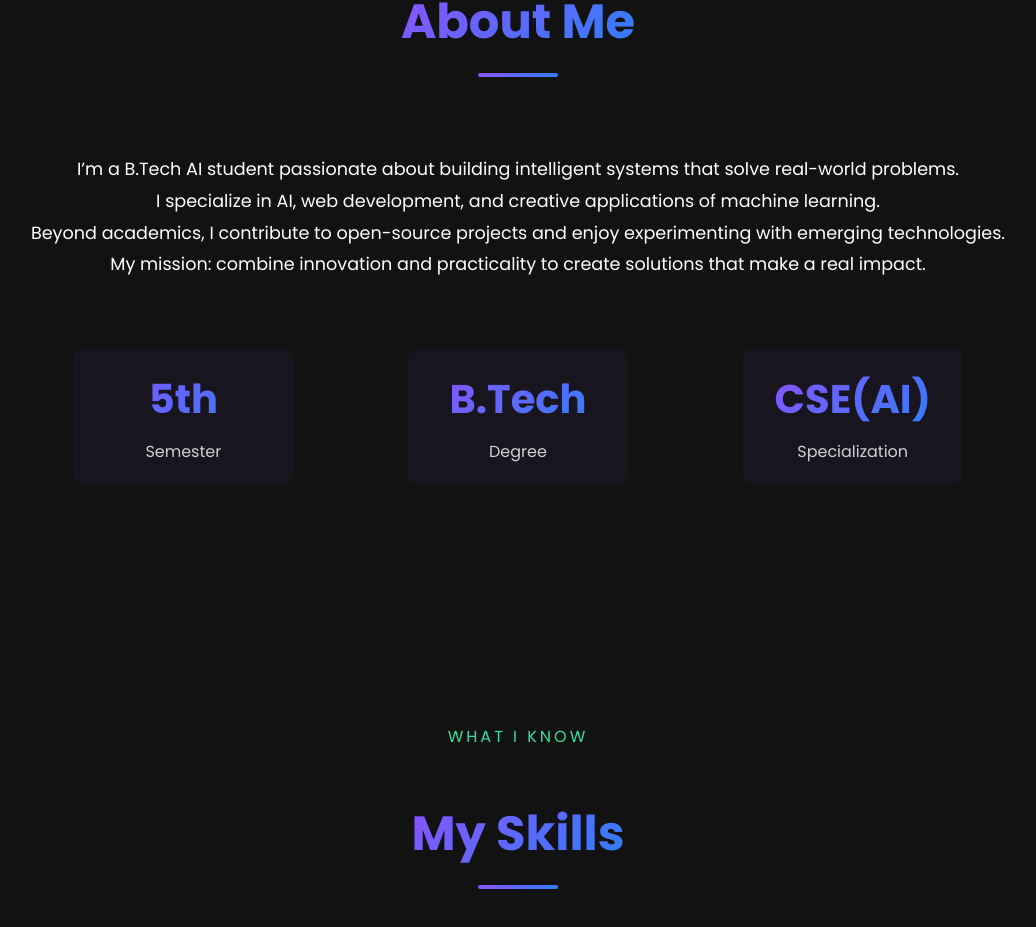
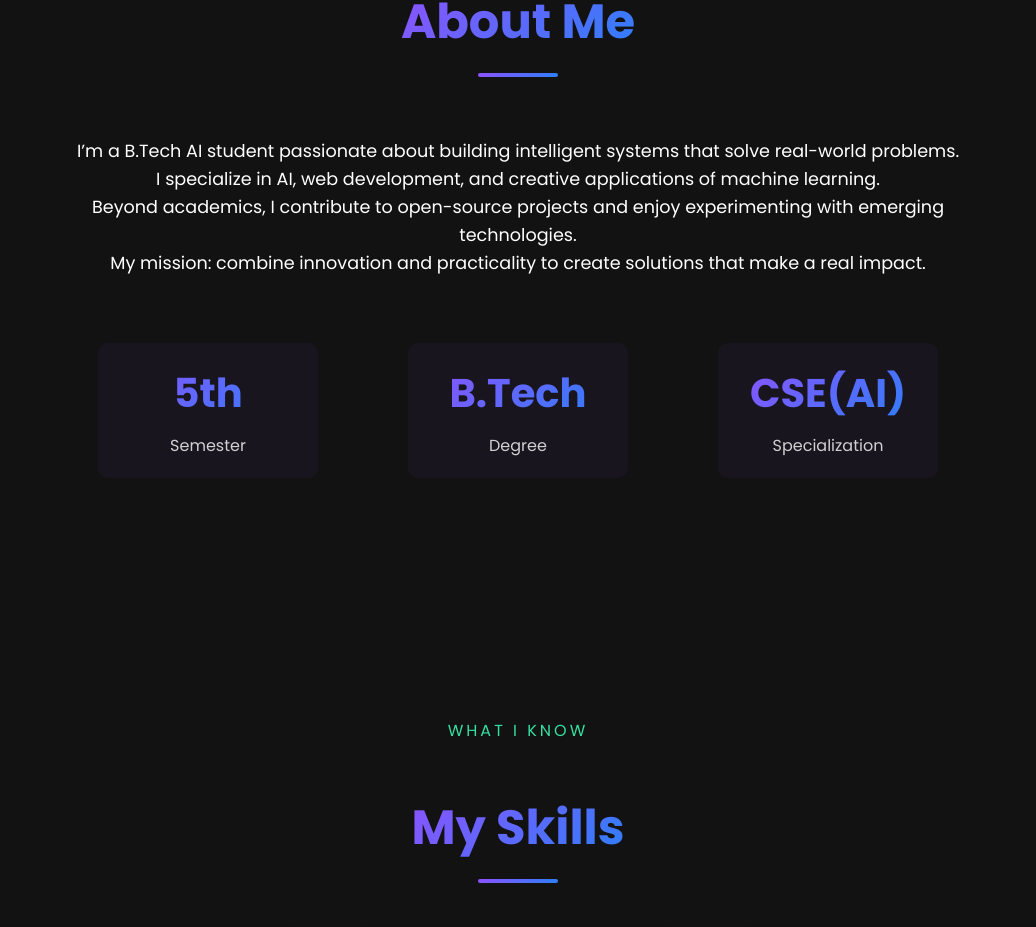
Before and after one commit to Kishore-1803/portfolio, a Next.js app: page / in a window 1280 px wide. Shown: the part 1029-1956 px from the top of the page, without its empty margins (182-1218 px from the left). Built offline with nearby package versions, Linux system fonts and the light colour scheme.

Commit message:
Update Home.module.css

```diff
--- a/src/app/styles/Home.module.css
+++ b/src/app/styles/Home.module.css
@@ -525,9 +525,12 @@
 
 .aboutText {
   font-size: 1.1rem;
-  line-height: 1.8;
+  line-height: 1.6; /* slightly smaller for compactness */
   text-align: center;
+  max-width: 900px;
+  margin: 0 auto 15px; /* less bottom margin */
 }
+
 
 .aboutStats {
   display: flex;
```
